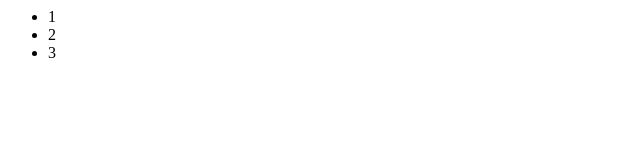
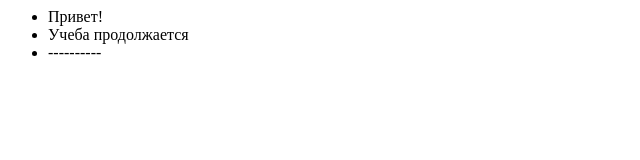
Before and after one commit to vshashkin/homeToFront, a plain HTML site: page index.html in a window 1280 px wide. Shown: the whole page, without its empty margins (0-640 px from the left). Drawn offline with Linux system fonts and the light colour scheme.

Commit message:
Update index.html

```diff
--- a/index.html
+++ b/index.html
@@ -1,13 +1,13 @@
 <html>
   <head>
-    <title>homeToFront</title>
+    <title>Мой сайт</title>
   </head>
   <meta charset="utf-8"
   <body>
      <ul>
-      <li>1</li>
-      <li>2</li>
-      <li>3</li>
+      <li>Привет!</li>
+      <li>Учеба продолжается</li>
+      <li>----------</li>
      </ul>
   </body>
 </html>
```
